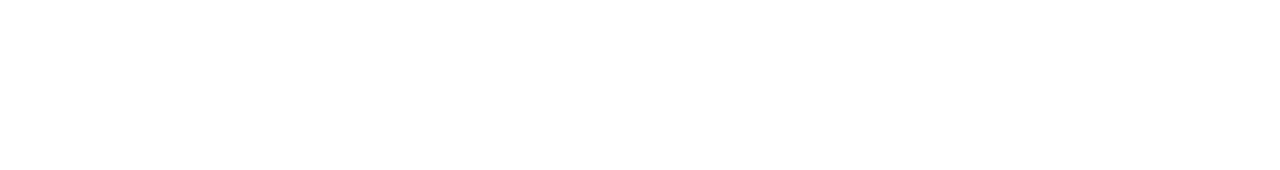
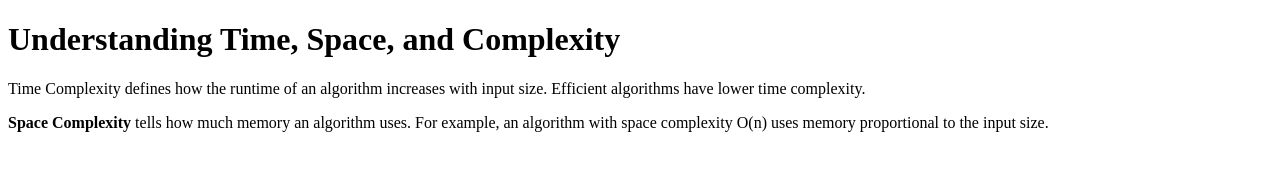
Before and after one commit to acciojob/time-and-space-complexity-ashutoshkri, a website: page main.html in a window 1280 px wide. Drawn offline with Linux system fonts and the light colour scheme.

Commit message:
created a submission

```diff
--- a/main.html
+++ b/main.html
@@ -3,12 +3,19 @@
 <html>
 
 <head>
-	<link rel="stylesheet" href="styles.css">
+<link rel="stylesheet" href="styles.css">
 </head>
 
 <body>
 	<!-- the entire body must be written by student -->
-    <script type="text/javascript" src="./script.js">
+ <h1>Understanding Time, Space, and Complexity</h1>
+
+<p>Time Complexity defines how the runtime of an algorithm increases with input size. Efficient algorithms have lower time complexity.</p>
+
+<p><b>Space Complexity</b> tells how much memory an algorithm uses. For example, an algorithm with space complexity O(n) uses memory proportional to the input size.</p>
+
+
+<script type="text/javascript" src="./script.js">
 </script>
 
 </body>
```
